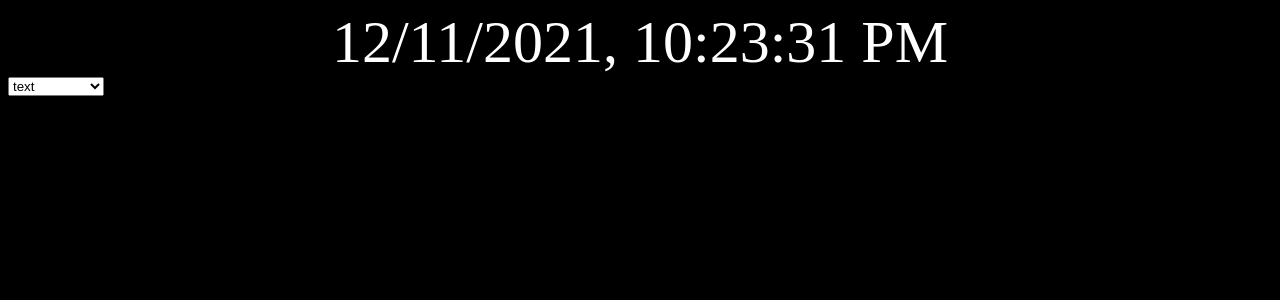
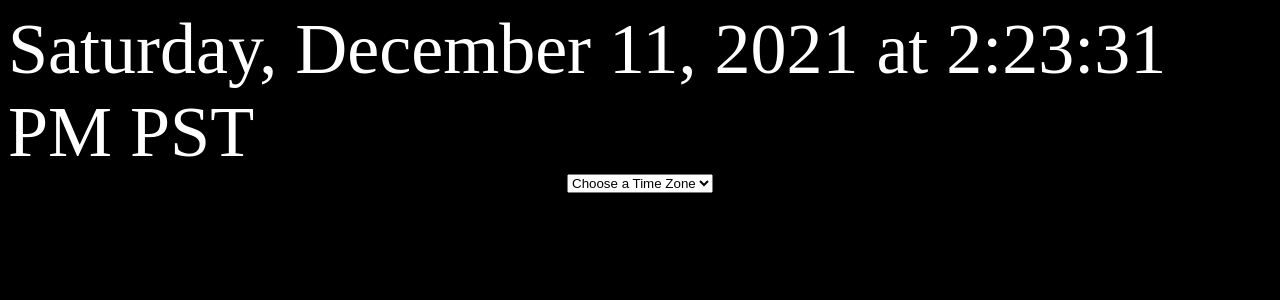
Before and after one commit to Midge-dev/myClock, a React (Create React App) app: page / in a window 1280 px wide. Shown: the top 300 px of the page. Built offline with nearby package versions, Linux system fonts and the light colour scheme.

Commit message:
time zone component

```diff
--- a/src/App.css
+++ b/src/App.css
@@ -1,6 +1,13 @@
 .clock {
     background-color: black;
     color: white;
-    font-size: 60px;
-    text-align: center;
+    font-size: 72px;
+    display: flex;
+    justify-content: center;
 }
+
+.dropDown {
+    display: flex;
+    justify-content: center;
+
+}
--- a/src/DropDown.js
+++ b/src/DropDown.js
@@ -1,19 +1,20 @@
 import React from 'react'
 
-export default function DropDown({className}) {
+export default function DropDown({onClick}) {
+
+    const timeZones = [
+        {label: "New York", value: "America/New_York"},{label: "Los Angeles", value: "America/Los_Angeles"}]
+
     return (
-        <select className={className}>
+        <select onChange={onClick} >
             <option value="" >
-                text
+                Choose a Time Zone
             </option>
-            <option value="text1" >
-                different text
-            </option>
-            <option value="text2">
-                more text
-            </option>
-
-
+            {timeZones.map((tz) => {
+                return (
+                    <option value= {tz.value}>{tz.label}</option>
+                )
+            })}
         </select>
     )
 }
--- a/src/MainClock.js
+++ b/src/MainClock.js
@@ -5,13 +5,15 @@ class MainClock extends Component {
 	constructor(props) {
 		super(props);
 		this.state = {
-			time: new Date().toLocaleString()
+			time: new Intl.DateTimeFormat('en-US', { dateStyle: 'full', timeStyle: 'long', timeZone: 'America/Los_Angeles' }).format(new Date()),
+            timeZone: "America/Los_Angeles"
 		};
+        this.onClick = this.onClick.bind(this)
 	}
 
 	tick() {
 		this.setState({
-			time: new Date().toLocaleString()
+			time: new Intl.DateTimeFormat('en-US', { dateStyle: 'full', timeStyle: 'long', timeZone: this.state.timeZone }).format(new Date())
 		});
 	}
 
@@ -23,14 +25,18 @@ class MainClock extends Component {
 		clearInterval(this.timer);
 	}
 
+    onClick(e) {
+        this.setState({timeZone: e.target.value.length > 1 ? e.target.value : "America/Los_Angeles"})
+    }
+
 	render() {
 		return (
         <div>
             <div className="clock">
                 {this.state.time}
             </div>
-            <div>
-                <DropDown className="dropDown"/>
+            <div className="dropDown" >
+                <DropDown onClick={this.onClick} />
             </div>
         </div>
         )
```
